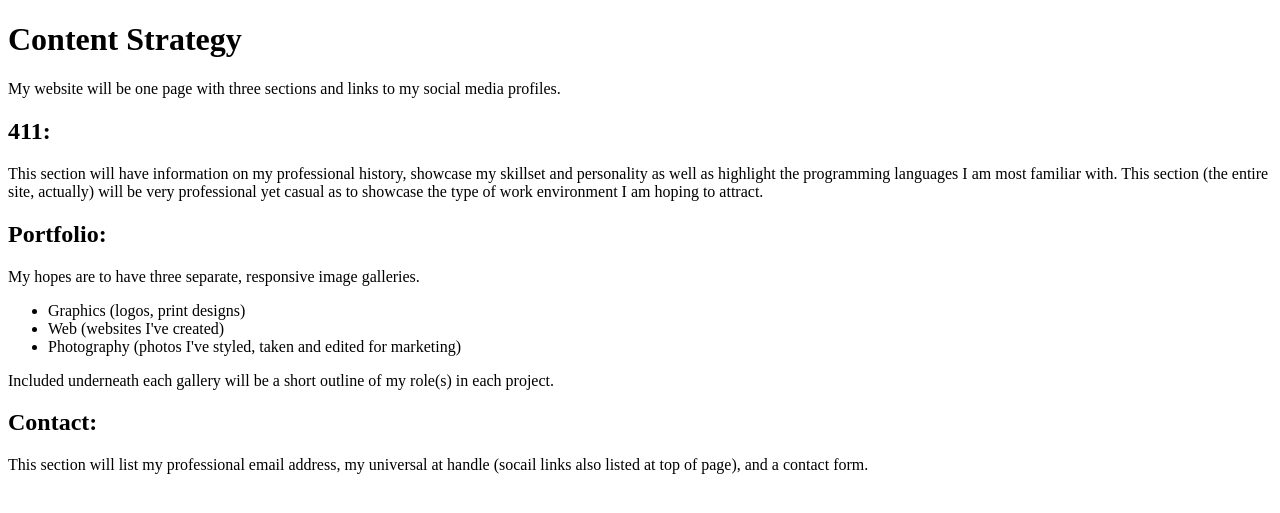
After one commit to littleloveprint/littleloveprint, a PHP site: page /milestone-2.php in a window 1280 px wide. The commit adds this page. Shown: the top 513 px of the page. Run offline with PHP 8.4, Linux system fonts and the light colour scheme.

Commit message:
First draft of content strategy completed.

```diff
--- a/public_html/documentation/milestone-1.php
+++ b/public_html/documentation/milestone-1.php
@@ -6,7 +6,7 @@
 		<!-- Custom CSS stylesheet -->
 		<link rel="stylesheet" href="/public_html/documentation/css/style.css" type="text/css" />
 
-		<title>littleloveprint</title>
+		<title>littleloveprint M-1</title>
 	</head>
 	<body>
 		<header>
--- /dev/null
+++ b/public_html/documentation/milestone-2.php
@@ -0,0 +1,24 @@
+<!DOCTYPE html>
+<html lang="en">
+	<head>
+		<meta charset="utf-8">
+
+		<title>littleloveprint M-2</title>
+	</head>
+	<body>
+		<h1><strong>Content Strategy</strong></h1>
+		<p>My website will be one page with three sections and links to my social media profiles.</p>
+		<h2><strong>411:</strong></h2>
+		<p>This section will have information on my professional history, showcase my skillset and personality as well as highlight the programming languages I am most familiar with. This section (the entire site, actually) will be very professional yet casual as to showcase the type of work environment I am hoping to attract.</p>
+		<h2><strong>Portfolio:</strong></h2>
+		<p>My hopes are to have three separate, responsive image galleries.
+		<ul>
+			<li>Graphics (logos, print designs)</li>
+			<li>Web (websites I've created)</li>
+			<li>Photography (photos I've styled, taken and edited for marketing)</li>
+		</ul>
+		Included underneath each gallery will be a short outline of my role(s) in each project.</p>
+		<h2><strong>Contact:</strong></h2>
+		<p>This section will list my professional email address, my universal at handle (socail links also listed at top of page), and a contact form.</p>
+	</body>
+</html>
```
